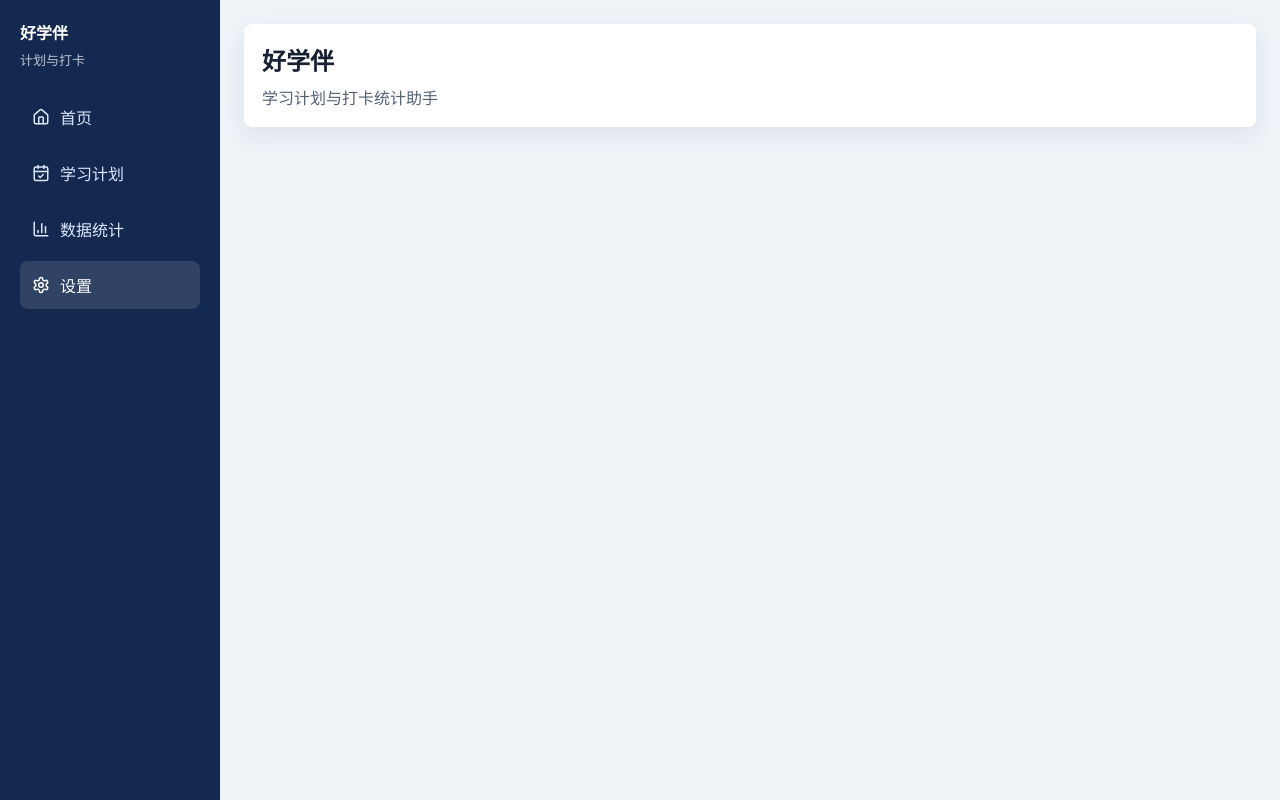
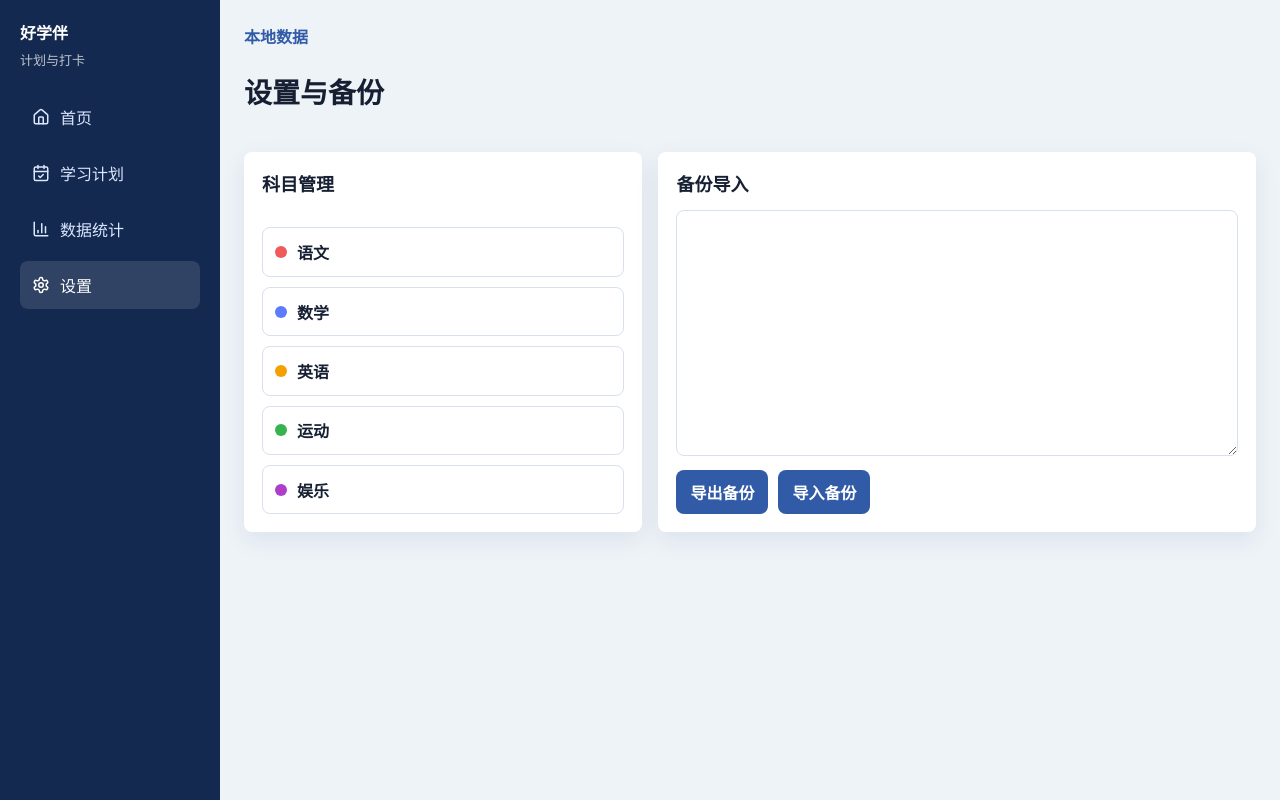
Before and after one commit to wlei5million-lgtm/study-planner-checkin, a React (Vite) app: page / in a window 1280 px wide. Both pictures are taken after a click on the button "设置". Built offline with nearby package versions, Linux system fonts and the light colour scheme.

Commit message:
feat: add settings and local backup

```diff
--- a/src/App.tsx
+++ b/src/App.tsx
@@ -1,13 +1,14 @@
 import { useEffect, useState } from "react";
 import { AppLayout, type AppView } from "./components/AppLayout";
 import { EmptyState } from "./components/EmptyState";
-import { createTask, listSubjects, listTasksByDate, updateTask } from "./data/repositories";
+import { createTask, exportAllData, importAllData, listSubjects, listTasksByDate, updateTask } from "./data/repositories";
 import { ensureSeedData } from "./data/seed";
 import { todayIso } from "./domain/date";
 import { pauseTask, startTask, stopTask } from "./domain/timer";
 import type { StudyTask, Subject } from "./domain/types";
 import { DashboardView } from "./features/dashboard/DashboardView";
 import { PlannerView } from "./features/planner/PlannerView";
+import { SettingsView } from "./features/settings/SettingsView";
 import { StatsView } from "./features/stats/StatsView";
 
 function newId(prefix: string): string {
@@ -20,6 +21,7 @@ export default function App() {
   const [subjects, setSubjects] = useState<Subject[]>([]);
   const [tasks, setTasks] = useState<StudyTask[]>([]);
   const [activeStartByTaskId, setActiveStartByTaskId] = useState<Record<string, string>>({});
+  const [backupText, setBackupText] = useState("");
 
   async function refresh() {
     await ensureSeedData();
@@ -81,6 +83,17 @@ export default function App() {
       />
     ) : activeView === "stats" ? (
       <StatsView subjects={subjects} tasks={tasks} />
+    ) : activeView === "settings" ? (
+      <SettingsView
+        backupText={backupText}
+        subjects={subjects}
+        onBackupTextChange={setBackupText}
+        onExportBackup={async () => setBackupText(await exportAllData())}
+        onImportBackup={async () => {
+          await importAllData(backupText);
+          await refresh();
+        }}
+      />
     ) : (
       <EmptyState title="好学伴" description="学习计划与打卡统计助手" />
     );
--- a/src/data/repositories.ts
+++ b/src/data/repositories.ts
@@ -1,5 +1,12 @@
 import type { StudyTask, Subject } from "../domain/types";
 import { appDb } from "./db";
+
+export type AppBackup = {
+  version: 1;
+  exportedAt: string;
+  subjects: Subject[];
+  tasks: StudyTask[];
+};
 
 export async function listSubjects(): Promise<Subject[]> {
   return appDb.subjects.orderBy("sortOrder").toArray();
@@ -27,3 +34,28 @@ export async function listTasksByDate(date: string): Promise<StudyTask[]> {
 export async function listAllTasks(): Promise<StudyTask[]> {
   return appDb.tasks.toArray();
 }
+
+export async function exportAllData(): Promise<string> {
+  const backup: AppBackup = {
+    version: 1,
+    exportedAt: new Date().toISOString(),
+    subjects: await listSubjects(),
+    tasks: await listAllTasks(),
+  };
+
+  return JSON.stringify(backup, null, 2);
+}
+
+export async function importAllData(rawBackup: string): Promise<void> {
+  const parsed = JSON.parse(rawBackup) as Partial<AppBackup>;
+  if (parsed.version !== 1 || !Array.isArray(parsed.subjects) || !Array.isArray(parsed.tasks)) {
+    throw new Error("备份文件格式不正确");
+  }
+
+  await appDb.transaction("rw", appDb.subjects, appDb.tasks, async () => {
+    await appDb.subjects.clear();
+    await appDb.tasks.clear();
+    await appDb.subjects.bulkPut(parsed.subjects as Subject[]);
+    await appDb.tasks.bulkPut(parsed.tasks as StudyTask[]);
+  });
+}
--- /dev/null
+++ b/src/features/settings/SettingsView.tsx
@@ -0,0 +1,58 @@
+import type { Subject } from "../../domain/types";
+
+type SettingsViewProps = {
+  subjects: Subject[];
+  backupText: string;
+  onBackupTextChange: (value: string) => void;
+  onExportBackup: () => Promise<void>;
+  onImportBackup: () => Promise<void>;
+};
+
+export function SettingsView({
+  subjects,
+  backupText,
+  onBackupTextChange,
+  onExportBackup,
+  onImportBackup,
+}: SettingsViewProps) {
+  return (
+    <section className="view-stack">
+      <header className="section-header">
+        <div>
+          <p className="eyebrow-dark">本地数据</p>
+          <h1>设置与备份</h1>
+        </div>
+      </header>
+      <div className="settings-grid">
+        <section className="settings-panel">
+          <h2>科目管理</h2>
+          <div className="subject-list">
+            {subjects.map((subject) => (
+              <article className="subject-chip" key={subject.id}>
+                <span style={{ background: subject.color }} />
+                <strong>{subject.name}</strong>
+              </article>
+            ))}
+          </div>
+        </section>
+        <section className="settings-panel">
+          <h2>备份导入</h2>
+          <textarea
+            aria-label="备份内容"
+            onChange={(event) => onBackupTextChange(event.target.value)}
+            rows={10}
+            value={backupText}
+          />
+          <div className="settings-actions">
+            <button onClick={onExportBackup} type="button">
+              导出备份
+            </button>
+            <button onClick={onImportBackup} type="button">
+              导入备份
+            </button>
+          </div>
+        </section>
+      </div>
+    </section>
+  );
+}
--- a/src/styles.css
+++ b/src/styles.css
@@ -228,6 +228,71 @@ textarea {
   color: #315ba7;
 }
 
+.settings-grid {
+  display: grid;
+  gap: 16px;
+  grid-template-columns: minmax(220px, 0.8fr) minmax(320px, 1.2fr);
+}
+
+.settings-panel {
+  background: #fff;
+  border-radius: 8px;
+  box-shadow: 0 8px 24px rgba(19, 41, 79, 0.08);
+  display: grid;
+  gap: 14px;
+  padding: 18px;
+}
+
+.settings-panel h2 {
+  font-size: 18px;
+  margin: 0;
+}
+
+.subject-list {
+  display: grid;
+  gap: 10px;
+}
+
+.subject-chip {
+  align-items: center;
+  border: 1px solid #d8e0ec;
+  border-radius: 8px;
+  display: flex;
+  gap: 10px;
+  padding: 10px 12px;
+}
+
+.subject-chip span {
+  border-radius: 999px;
+  display: inline-block;
+  height: 12px;
+  width: 12px;
+}
+
+.settings-panel textarea {
+  border: 1px solid #d8e0ec;
+  border-radius: 8px;
+  min-height: 220px;
+  padding: 12px;
+  resize: vertical;
+  width: 100%;
+}
+
+.settings-actions {
+  display: flex;
+  gap: 10px;
+}
+
+.settings-actions button {
+  background: #315ba7;
+  border: 0;
+  border-radius: 8px;
+  color: #fff;
+  cursor: pointer;
+  font-weight: 700;
+  padding: 10px 14px;
+}
+
 @media (max-width: 900px) {
   .metric-grid {
     grid-template-columns: repeat(2, minmax(140px, 1fr));
@@ -250,7 +315,8 @@ textarea {
   }
 
   .task-form,
-  .task-card {
+  .task-card,
+  .settings-grid {
     grid-template-columns: 1fr;
   }
 }
```
Also changed, not shown: 2 other files (tests, documents, lock files or other folders).
